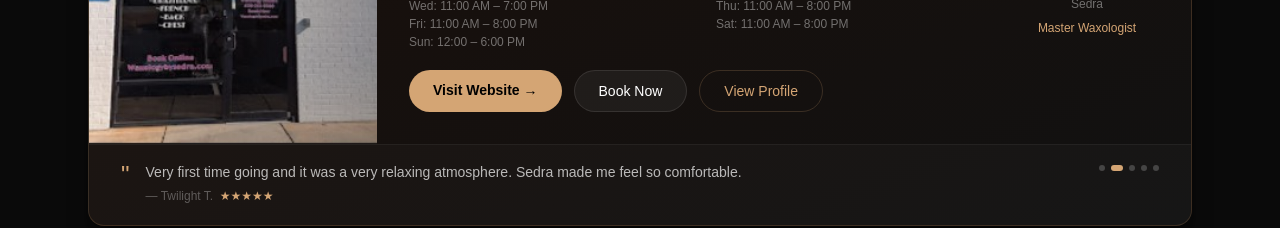
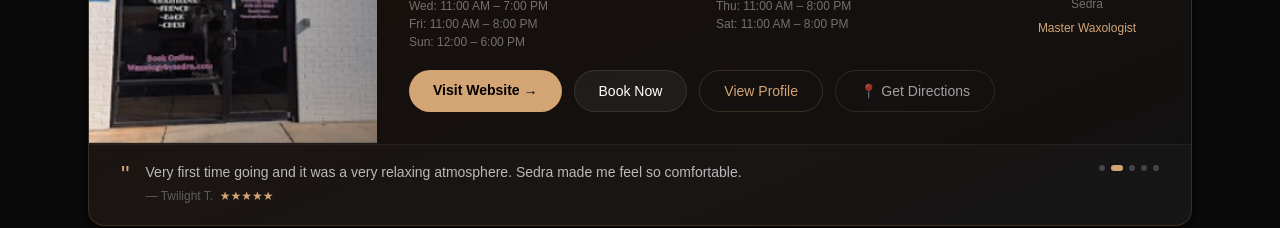
Before and after one commit to skenned23/warnerrobinsbeauty, a Next.js app: page /brazilian-wax in a window 1280 px wide. Shown: the part 705-933 px from the top of the page. Built offline with nearby package versions, Linux system fonts and the light colour scheme; a web font is replaced by a local one.

Commit message:
feat: add directions button to featured listing

```diff
--- a/app/components/FeaturedListing.tsx
+++ b/app/components/FeaturedListing.tsx
@@ -10,6 +10,8 @@ const REVIEWS = [
   { text: "Sedra was incredibly friendly and had a sweet personality. I felt very comfortable and relaxed.", author: "Regina R." },
   { text: "The best waxing place in Warner Robins.", author: "Phylisa H." },
 ];
+
+const MAPS_URL = "https://www.google.com/maps/search/?api=1&query=Waxology+Studio+154+S+Houston+Lake+Rd+%23200+Warner+Robins+GA+31088";
 
 export default function FeaturedListing() {
   const [current, setCurrent] = useState(0);
@@ -94,6 +96,10 @@ export default function FeaturedListing() {
                     className="border border-[#D4A574]/20 text-[#D4A574] hover:bg-[#D4A574]/5 px-6 py-2.5 rounded-full text-sm font-medium transition-colors">
                     View Profile
                   </Link>
+                  <a href={MAPS_URL} target="_blank" rel="noopener noreferrer"
+                    className="border border-white/10 text-white/60 hover:text-[#D4A574] hover:border-[#D4A574]/30 px-6 py-2.5 rounded-full text-sm font-medium transition-colors">
+                    📍 Get Directions
+                  </a>
                 </div>
               </div>
 
```
